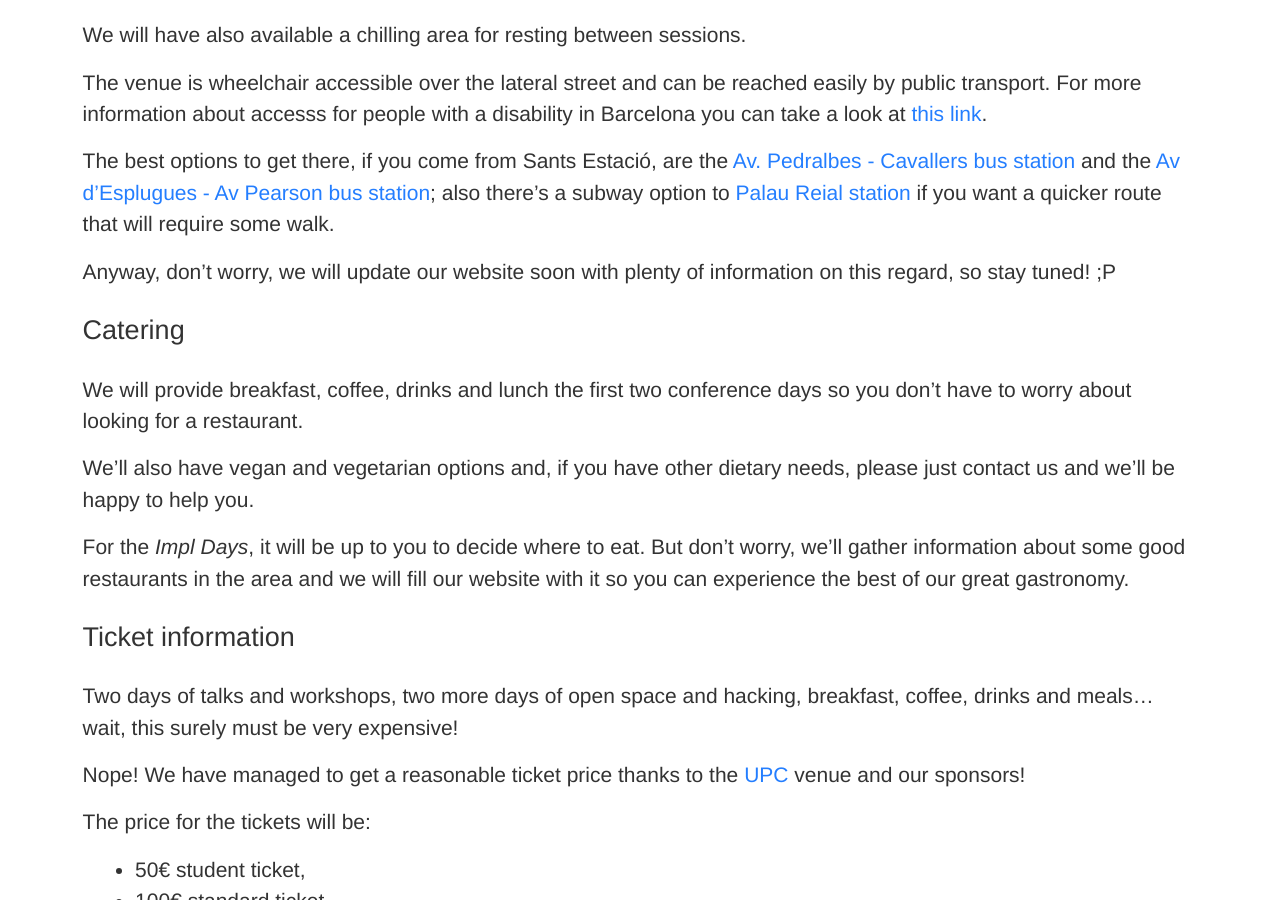
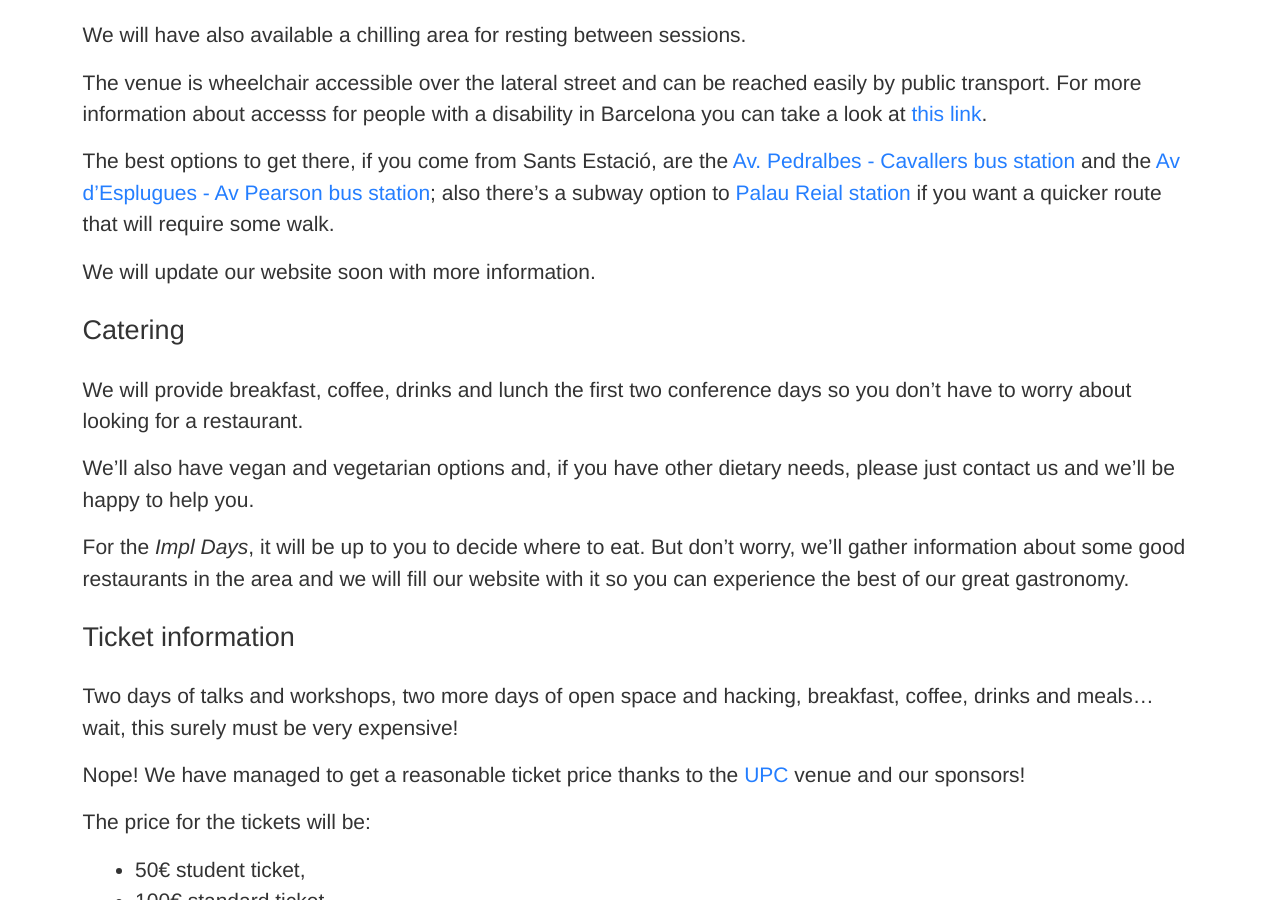
Before and after one commit to RustFestEU/blog.rustfest.eu, a Jekyll site: the page built from _posts/2019-07-12-barcelona-announcement.md, in a window 1280 px wide and 900 px high, scrolled down 2191 px. Built offline with Jekyll 4.4.1, drawn with Linux system fonts in a browser that asks for light colours.

Commit message:
Update _posts/2019-07-12-barcelona-announcement.md
Co-Authored-By: Jan-Erik Rediger <janerik@fnordig.de>

```diff
--- a/_posts/2019-07-12-barcelona-announcement.md
+++ b/_posts/2019-07-12-barcelona-announcement.md
@@ -43,7 +43,7 @@ The venue is wheelchair accessible over the lateral street and can be reached ea
 
 The best options to get there, if you come from Sants Estació, are the [Av. Pedralbes - Cavallers bus station](https://goo.gl/maps/QeNjywZ749Njur8S8) and the [Av d’Esplugues - Av Pearson bus station](https://www.google.com/url?q=https://www.google.com/maps/dir/Sants%2BEstaci%25C3%25B3,%2BBarcelona/Av%2Bd%27Esplugues%2B-%2BAv%2BPearson,%2B08034%2BBarcelona/@41.386477,2.1192745,15z/data%3D!4m15!4m14!1m5!1m1!1s0x12a4987e1c029355:0xb19606f1fb16429e!2m2!1d2.1409712!2d41.3816151!1m5!1m1!1s0x12a4984e1e97de21:0x992b87b41d670e10!2m2!1d2.111625!2d41.3921394!3e3!5i3!5m1!1e2&sa=D&ust=1562873148055000&usg=AFQjCNE1co3JRi_anes-tAbTSK8FFGFX4g); also there’s a subway option to [Palau Reial station](https://www.google.com/url?q=https://goo.gl/maps/4u1dJbpRUHRrrmxE8&sa=D&ust=1562873148056000&usg=AFQjCNHwY0Vd1hK9hNsxd68fmNxsLdHs1A) if you want a quicker route that will require some walk.
 
-Anyway, don't worry, we will update our website soon with plenty of information on this regard, so stay tuned! ;P
+We will update our website soon with more information.
 
 ## Catering
 
```
